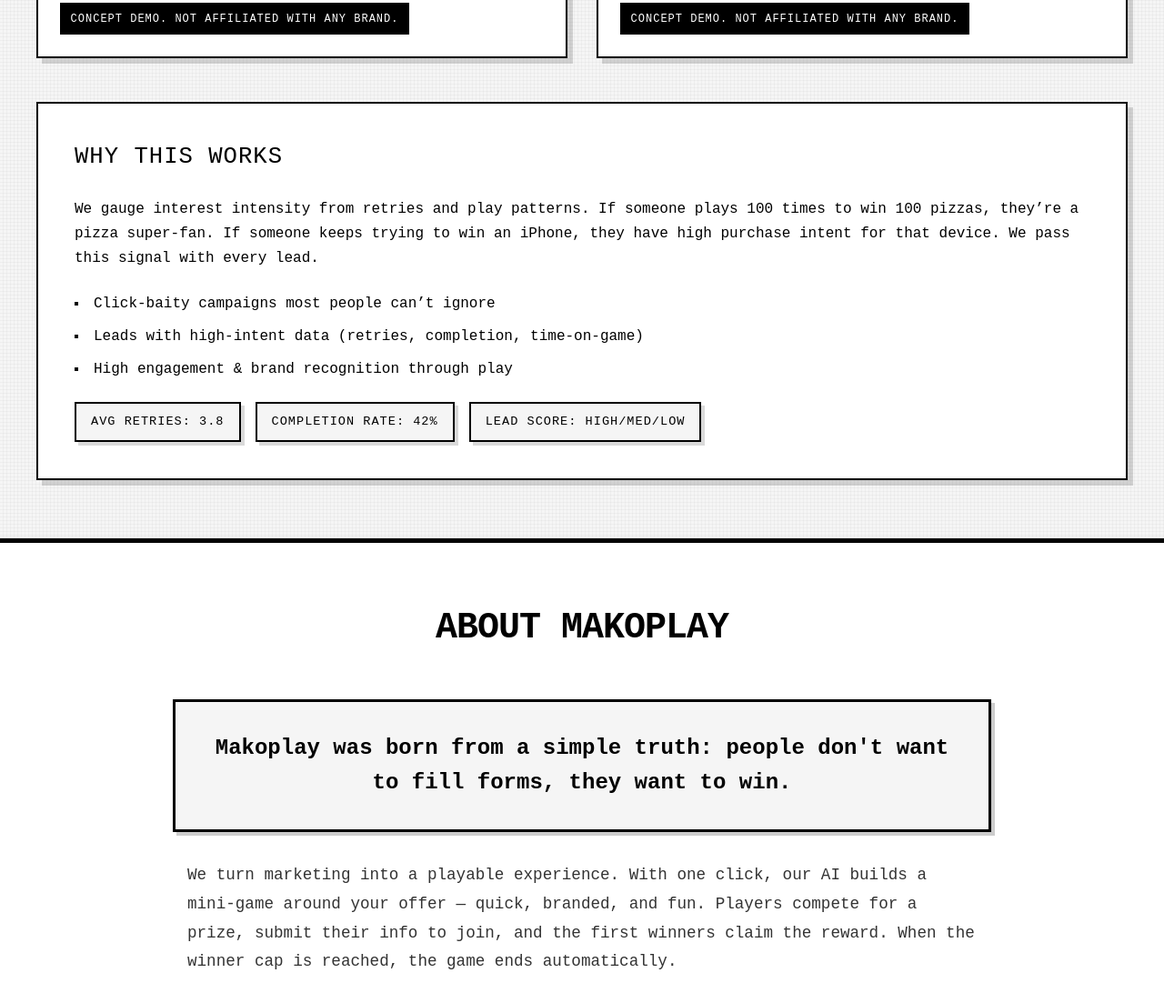
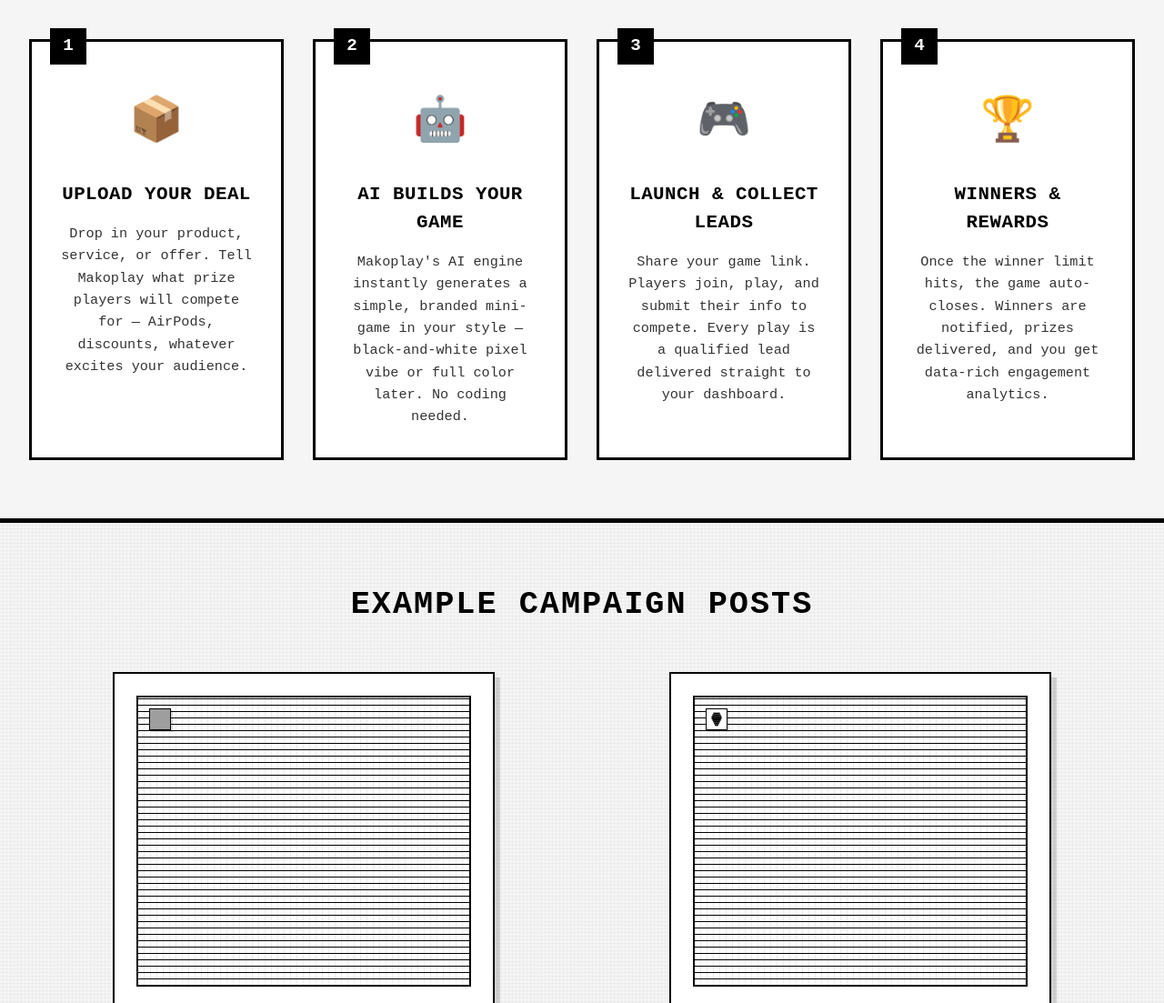
Before and after one commit to malabbas/makoplay, a plain HTML site: page index.html in a window 1280 px wide. Shown: the part 1697-2800 px from the top of the page at 91% size. Drawn offline with nearby package versions, Linux system fonts and the light colour scheme; grey boxes are pictures that could not be loaded.

Commit message:
Refine campaign section layout

```diff
--- a/index.html
+++ b/index.html
@@ -272,7 +272,7 @@
         repeating-linear-gradient(90deg, transparent, transparent 3px, rgba(0,0,0,0.03) 3px, rgba(0,0,0,0.03) 4px);
       border-top: 2px solid #000;
       border-bottom: 2px solid #000;
-      padding: 4rem 2rem;
+      padding: 64px 2rem;
     }
 
     .campaign-inner {
@@ -294,7 +294,8 @@
     .campaign-grid {
       display: grid;
       grid-template-columns: repeat(2, minmax(0, 1fr));
-      gap: 2rem;
+      gap: 24px;
+      justify-items: center;
     }
 
     .campaign-card {
@@ -305,6 +306,8 @@
       display: flex;
       flex-direction: column;
       gap: 1.5rem;
+      max-width: 420px;
+      width: 100%;
     }
 
     .campaign-preview {
@@ -315,6 +318,34 @@
         repeating-linear-gradient(0deg, #fff, #fff 6px, #000 6px, #000 7px),
         repeating-linear-gradient(90deg, transparent, transparent 6px, rgba(0, 0, 0, 0.08) 6px, rgba(0, 0, 0, 0.08) 7px);
       background-blend-mode: multiply;
+      max-height: 320px;
+      position: relative;
+      overflow: hidden;
+      display: flex;
+      align-items: center;
+      justify-content: center;
+    }
+
+    .brand-badge {
+      position: absolute;
+      top: 12px;
+      left: 12px;
+      width: 24px;
+      height: 24px;
+      border: 1px solid #000;
+      background: #fff;
+      display: flex;
+      align-items: center;
+      justify-content: center;
+      image-rendering: pixelated;
+      box-shadow: 2px 2px 0 rgba(0, 0, 0, 0.15);
+    }
+
+    .brand-badge img,
+    .brand-badge svg {
+      width: 100%;
+      height: 100%;
+      image-rendering: pixelated;
     }
 
     .campaign-card h3 {
@@ -349,6 +380,11 @@
       display: flex;
       flex-direction: column;
       gap: 1.5rem;
+    }
+
+    .campaign-note {
+      font-size: 0.95rem;
+      font-style: italic;
     }
 
     .campaign-insights h3 {
@@ -854,6 +890,15 @@
         grid-template-columns: 1fr;
       }
 
+      .campaign-grid {
+        grid-template-columns: 1fr;
+        justify-items: stretch;
+      }
+
+      .campaign-card {
+        max-width: 100%;
+      }
+
       .pizza-demo {
         flex-direction: column;
         text-align: center;
@@ -885,12 +930,8 @@
         width: 100%;
       }
 
-      .campaign-grid {
-        grid-template-columns: 1fr;
-      }
-
       .campaign-section {
-        padding: 3rem 1.5rem;
+        padding: 64px 1.5rem;
       }
 
       .campaign-insights {
@@ -947,43 +988,6 @@
    </div>
    <div class="cta-buttons">
     <button class="btn btn-secondary" id="secondary-btn">Join Early Access</button>
-   </div>
-  </section>
-  <section class="campaign-section" aria-labelledby="campaign-section-title">
-   <div class="campaign-inner">
-    <h2 class="campaign-title" id="campaign-section-title">Example Campaign Posts</h2>
-    <div class="campaign-grid">
-     <article class="campaign-card">
-      <div class="campaign-preview" aria-hidden="true"></div>
-      <div>
-       <h3>Win this game.</h3>
-       <p>Get 100 Large Pizzas. No questions asked.</p>
-      </div>
-      <span class="campaign-caption">Concept demo. Not affiliated with any brand.</span>
-     </article>
-     <article class="campaign-card">
-      <div class="campaign-preview" aria-hidden="true"></div>
-      <div>
-       <h3>Solve this puzzle.</h3>
-       <p>Win an iPhone 17.</p>
-      </div>
-      <span class="campaign-caption">Concept demo. Not affiliated with any brand.</span>
-     </article>
-    </div>
-    <section class="campaign-insights" aria-labelledby="campaign-insights-title">
-     <h3 id="campaign-insights-title">Why This Works</h3>
-     <p>We gauge interest intensity from retries and play patterns. If someone plays 100 times to win 100 pizzas, they&rsquo;re a pizza super-fan. If someone keeps trying to win an iPhone, they have high purchase intent for that device. We pass this signal with every lead.</p>
-     <ul>
-      <li>Click-baity campaigns most people can&rsquo;t ignore</li>
-      <li>Leads with high-intent data (retries, completion, time-on-game)</li>
-      <li>High engagement &amp; brand recognition through play</li>
-     </ul>
-     <div class="campaign-metrics" role="list" aria-label="Campaign metrics">
-      <div class="metric-chip" role="listitem">Avg Retries: 3.8</div>
-      <div class="metric-chip" role="listitem">Completion Rate: 42%</div>
-      <div class="metric-chip" role="listitem">Lead Score: High/Med/Low</div>
-     </div>
-    </section>
    </div>
   </section>
   <section class="about" id="about">
@@ -1047,6 +1051,62 @@
      </div>
      <p class="step-description" id="step-four-desc">Once the winner limit hits, the game auto-closes. Winners are notified, prizes delivered, and you get data-rich engagement analytics.</p>
     </div>
+   </div>
+  </section>
+  <section class="campaign-section" aria-labelledby="campaign-section-title">
+   <div class="campaign-inner">
+    <h2 class="campaign-title" id="campaign-section-title">Example Campaign Posts</h2>
+    <div class="campaign-grid">
+     <article class="campaign-card">
+      <div class="campaign-preview">
+       <span class="brand-badge" role="img" aria-label="Domino&rsquo;s logo">
+        <img src="https://ctovmhwxjuehichrydrl.supabase.co/storage/v1/object/public/Imagaes/Dominos_pizza_logo.svg.png" alt="" aria-hidden="true">
+       </span>
+      </div>
+      <div>
+       <h3>WIN THIS GAME.</h3>
+       <p>Get 100 Large Pizzas. No questions asked.</p>
+      </div>
+      <span class="campaign-caption">CONCEPT DEMO. NOT AFFILIATED WITH ANY BRAND.</span>
+     </article>
+     <article class="campaign-card">
+      <div class="campaign-preview">
+       <span class="brand-badge" role="img" aria-label="Apple logo">
+        <svg viewBox="0 0 24 24" xmlns="http://www.w3.org/2000/svg" aria-hidden="true">
+         <rect width="24" height="24" fill="#fff"></rect>
+         <rect x="8" y="4" width="8" height="2" fill="#000"></rect>
+         <rect x="7" y="6" width="10" height="2" fill="#000"></rect>
+         <rect x="6" y="8" width="12" height="2" fill="#000"></rect>
+         <rect x="6" y="10" width="12" height="2" fill="#000"></rect>
+         <rect x="7" y="12" width="10" height="2" fill="#000"></rect>
+         <rect x="8" y="14" width="8" height="2" fill="#000"></rect>
+         <rect x="9" y="16" width="6" height="2" fill="#000"></rect>
+         <rect x="10" y="18" width="4" height="2" fill="#000"></rect>
+        </svg>
+       </span>
+      </div>
+      <div>
+       <h3>SOLVE THIS PUZZLE.</h3>
+       <p>Win an iPhone 17.</p>
+      </div>
+      <span class="campaign-caption">CONCEPT DEMO. NOT AFFILIATED WITH ANY BRAND.</span>
+     </article>
+    </div>
+    <section class="campaign-insights" aria-labelledby="campaign-insights-title">
+     <h3 id="campaign-insights-title">Why This Works</h3>
+     <p>We gauge interest intensity from retries and play patterns. If someone plays 100 times to win 100 pizzas, they&rsquo;re a pizza super-fan. If someone keeps trying to win an iPhone, they have high purchase intent for that device. We pass this signal with every lead.</p>
+     <p class="campaign-note">Retries and play patterns are passed as intent signals with each lead.</p>
+     <ul>
+      <li>Click-baity campaigns most people can&rsquo;t ignore</li>
+      <li>Leads with high-intent data (retries, completion, time-on-game)</li>
+      <li>High engagement &amp; brand recognition through play</li>
+     </ul>
+     <div class="campaign-metrics" role="list" aria-label="Campaign metrics">
+      <div class="metric-chip" role="listitem">Avg Retries: 3.8</div>
+      <div class="metric-chip" role="listitem">Completion Rate: 42%</div>
+      <div class="metric-chip" role="listitem">Lead Score: High/Med/Low</div>
+     </div>
+    </section>
    </div>
   </section>
   <section class="demo-games" id="demo">
```
